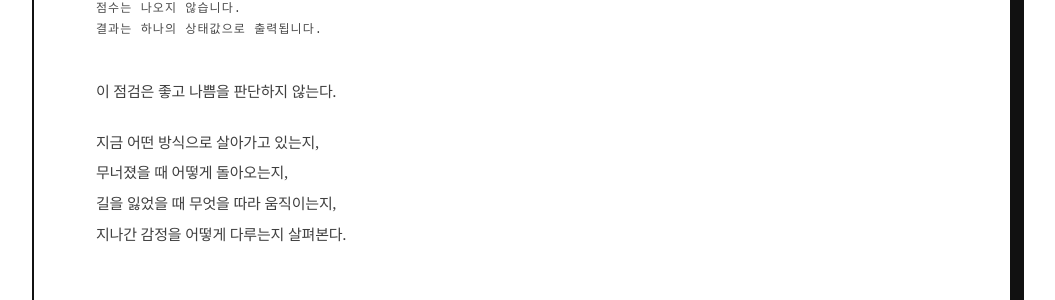
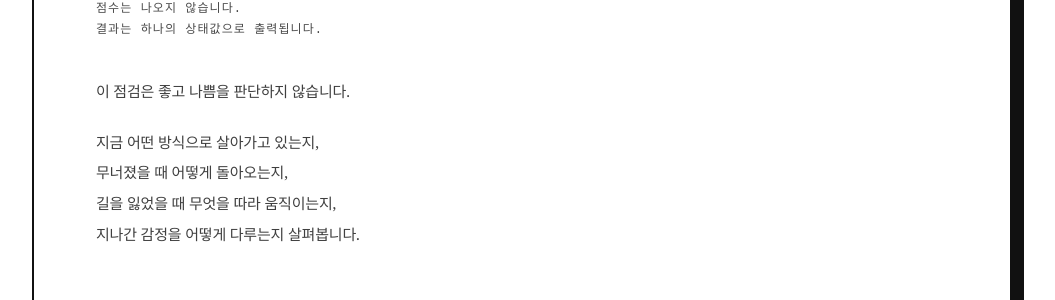
Before and after one commit to munchanwee/bbb, a React (Vite) app: page / in a window 1280 px wide. Shown: the part 900-1200 px from the top of the page, without its empty margins (118-1173 px from the left). Built offline with nearby package versions, Linux system fonts and the light colour scheme.

Commit message:
Add files via upload

```diff
--- a/src/App.jsx
+++ b/src/App.jsx
@@ -113,8 +113,8 @@ ${HAESALMDO_URL}`;
           <DecorativeCharacter src={characters.duo} className="intro-character" alt="위위와 문문이" />
           <p className="result-note">점수는 나오지 않습니다.<br />결과는 하나의 상태값으로 출력됩니다.</p>
           <div className="intro-copy">
-            <p>이 점검은 좋고 나쁨을 판단하지 않는다.</p>
-            <p>지금 어떤 방식으로 살아가고 있는지,<br />무너졌을 때 어떻게 돌아오는지,<br />길을 잃었을 때 무엇을 따라 움직이는지,<br />지나간 감정을 어떻게 다루는지 살펴본다.</p>
+            <p>이 점검은 좋고 나쁨을 판단하지 않습니다.</p>
+            <p>지금 어떤 방식으로 살아가고 있는지,<br />무너졌을 때 어떻게 돌아오는지,<br />길을 잃었을 때 무엇을 따라 움직이는지,<br />지나간 감정을 어떻게 다루는지 살펴봅니다.</p>
           </div>
         </section>
       </main>
--- a/src/data/questions.js
+++ b/src/data/questions.js
@@ -90,7 +90,7 @@ export const questions = [
   {
     id: 9,
     scene: '갑자기 비가 왔다',
-    text: '우산은 없고\n비는 생각보다 오래 붙어 있었다.',
+    text: '우산은 없고\n비는 생각보다 오래 내리고 있었다.',
     choices: [
       { id: 'a', text: '비 피할 곳부터 찾았다', scores: [{ axis: 'emotion', value: 'release', weight: 1 }, { axis: 'recovery', value: 'return', weight: 0.5 }] },
       { id: 'b', text: '조금 젖는 정도는 그냥 두었다', scores: [{ axis: 'emotion', value: 'release', weight: 1 }, { axis: 'standard', value: 'internal', weight: 0.5 }] },
@@ -167,7 +167,7 @@ export const questions = [
   {
     id: 16,
     scene: '집 앞에 도착했다',
-    text: '생각보다 조용했다.\n무슨 일이 끝난 것 같기도 했다.',
+    text: '생각보다 조용했다.\n여행의 끝에 나에게 집중할 수 있었다.',
     choices: [
       { id: 'a', text: '짐부터 풀었다', scores: [{ axis: 'recovery', value: 'return', weight: 1 }, { axis: 'emotion', value: 'release', weight: 0.5 }] },
       { id: 'b', text: '근처 카페를 들렀다 간다', scores: [{ axis: 'recovery', value: 'stay', weight: 1 }, { axis: 'emotion', value: 'hold', weight: 0.5 }] },
```
